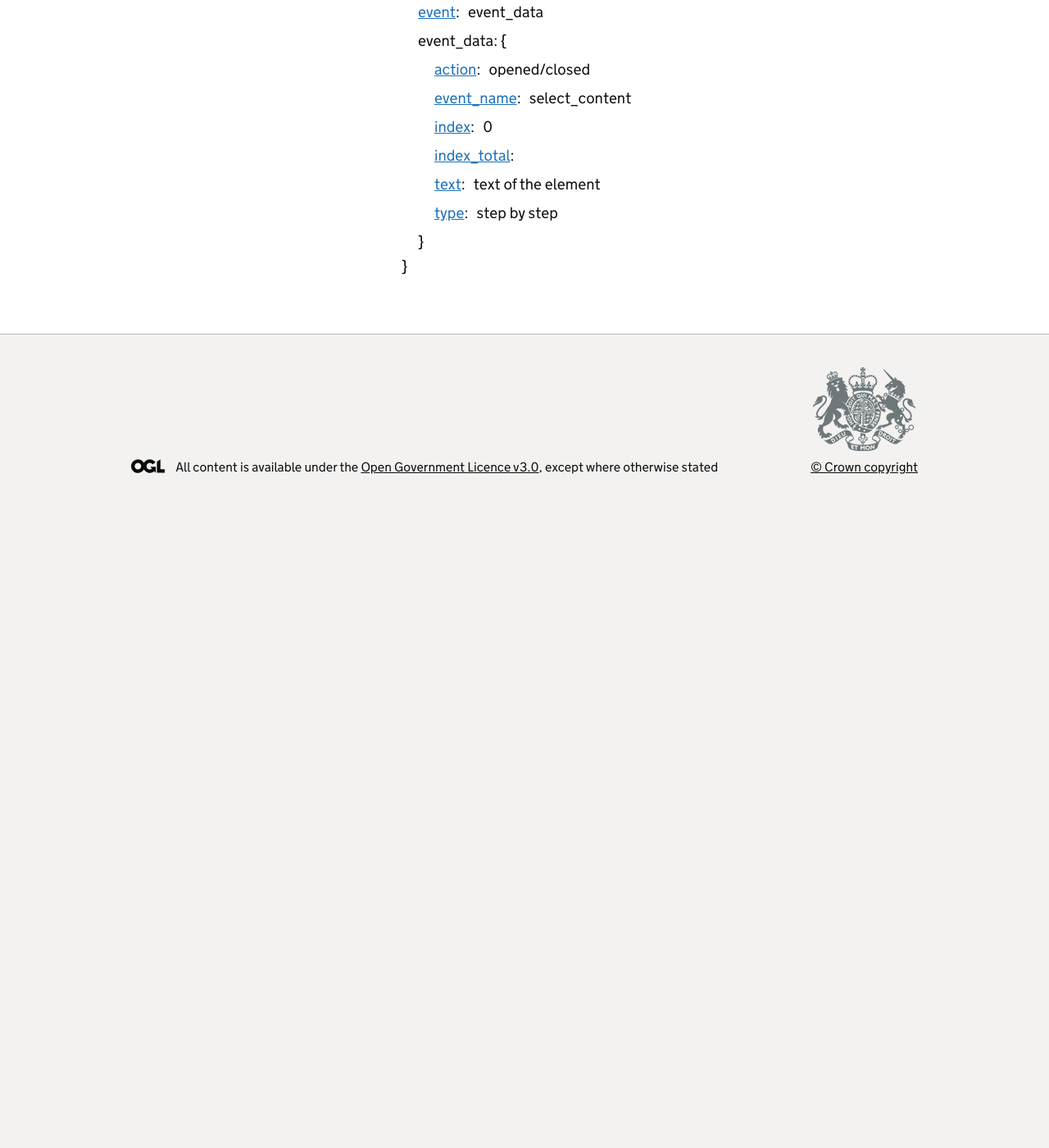
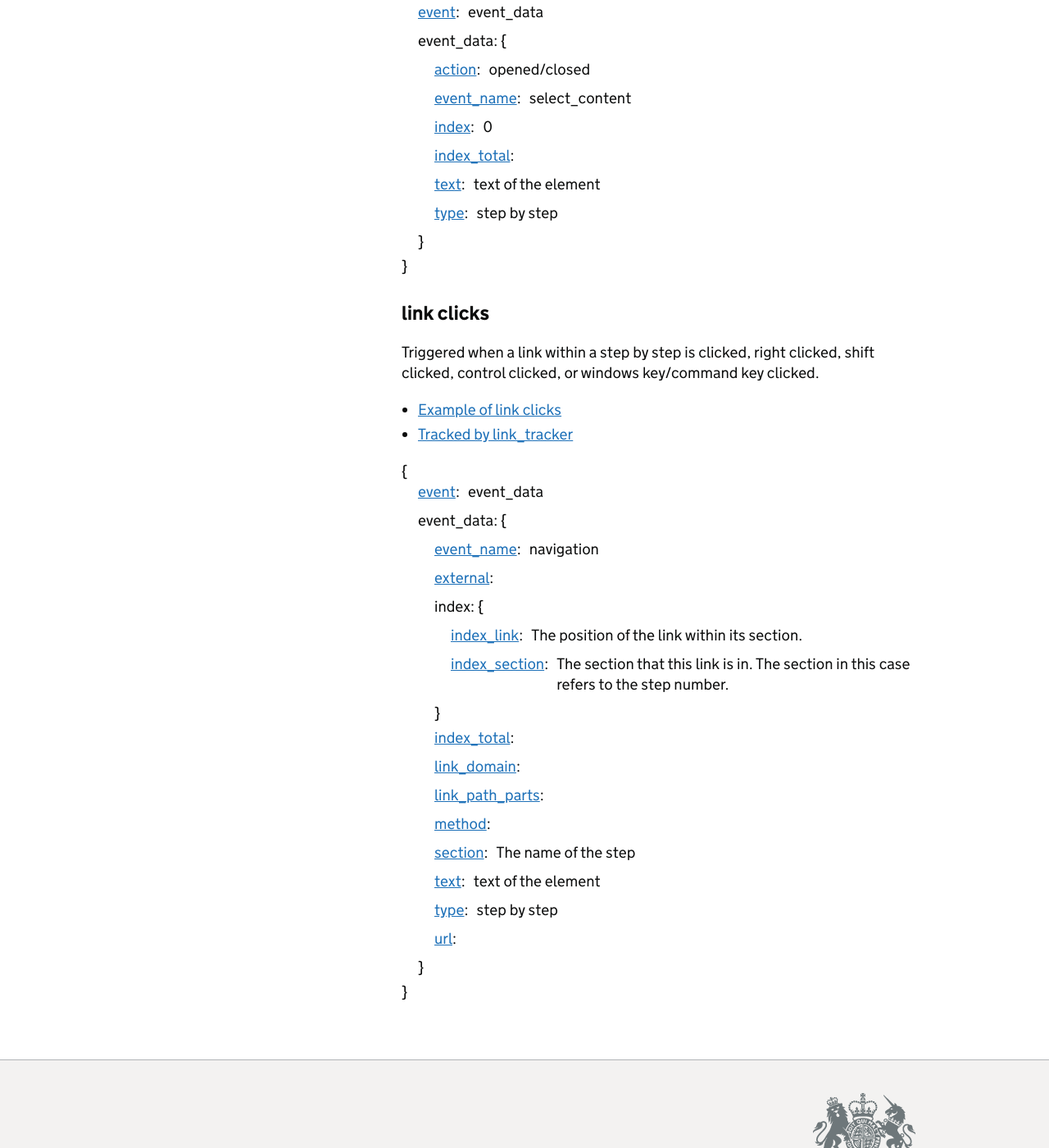
Before and after one commit to alphagov/govuk-google-analytics, a Jekyll site: the page built from docs/_events/step_by_step_navigation.md, in a window 1280 px wide and 1400 px high, scrolled down 913 px. Shown: the whole window at 82% size. Built offline with Jekyll 4.4.1, drawn with Linux system fonts in a browser that asks for light colours; before the commit the page ends 1543 px from its top, so only the background shows below that.

Commit message:
Document step by step links

```diff
--- a/docs/_events/step_by_step_navigation.md
+++ b/docs/_events/step_by_step_navigation.md
@@ -36,5 +36,32 @@ events:
       - name: text
       - name: type
         value: "step by step"
-
+  - name: link clicks
+    description: Triggered when a link within a step by step is clicked, right clicked, shift clicked, control clicked, or windows key/command key clicked.
+    example_url: https://www.gov.uk/learn-to-drive-a-car
+    tracker: link_tracker
+    data:
+    - name: event
+      value: event_data
+    - name: event_data
+      value:
+      - name: event_name
+        value: navigation
+      - name: external
+      - name: index
+        value:
+        - name: index_section
+          value: The section that this link is in. The section in this case refers to the step number.
+        - name: index_link
+          value: The position of the link within its section.
+      - name: index_total
+      - name: link_domain
+      - name: link_path_parts
+      - name: method
+      - name: text
+      - name: type
+        value: step by step
+      - name: url
+      - name: section
+        value: The name of the step
 ---
```
